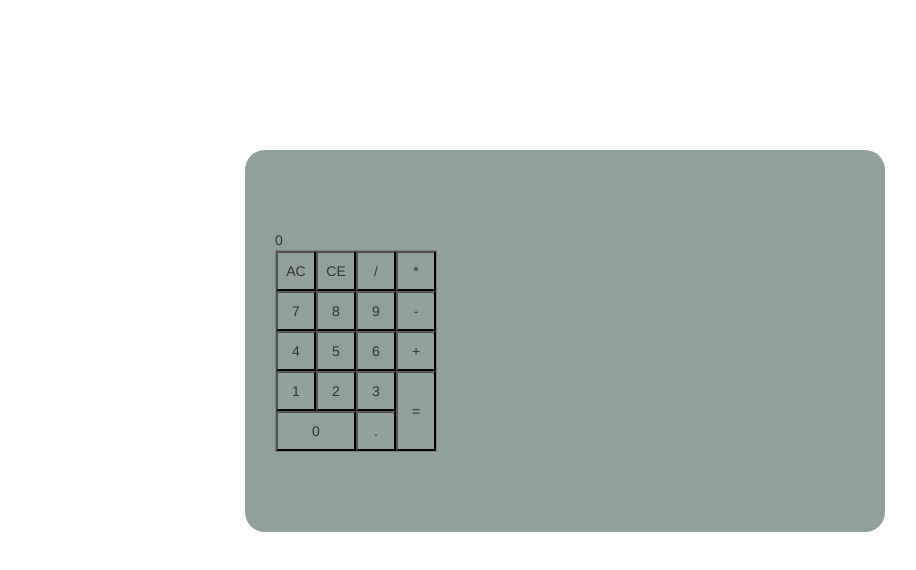
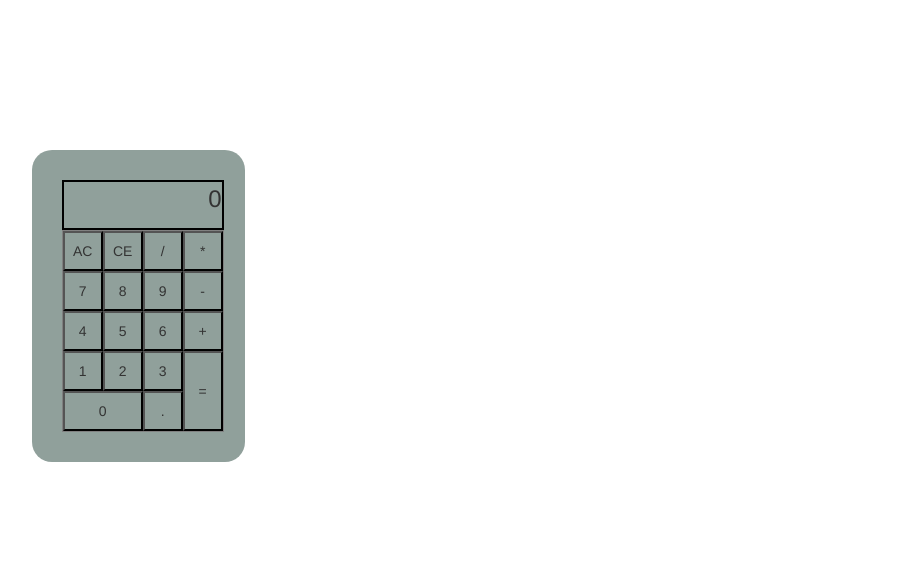
Before and after one commit to ChaosPredictor/07-Calculator, a plain HTML site: page index.html in a window 1280 px wide. Shown: the whole page, without its empty margins (75-991 px from the left). Drawn offline with nearby package versions, Linux system fonts and the light colour scheme; files whose address does not match are found by name.

Commit message:
design changes

```diff
--- a/css/main.css
+++ b/css/main.css
@@ -6,9 +6,9 @@ body{
 .main-div{
 	margin-top:150px;
 	background-color: rgba(34,67,56,0.5);
-	min-width: 400px;
-	padding-top: 80px;
-	padding-bottom: 80px;
+	//min-width: 400px;
+	padding-top: 30px;
+	padding-bottom: 30px;
   border-radius: 20px;
 }
 
@@ -33,3 +33,19 @@ button {
 .duble-col-button{
 				min-width: 80px;
 }
+
+#display-div {
+				width: 162px;
+				height: 50px;
+				border:2px solid black;
+}
+
+#display {
+				text-align: right;
+				font-size: 24px;
+}
+
+#subDisplay {
+				font-size: 12px;
+				min-heigth: 40px;
+}
--- a/index.html
+++ b/index.html
@@ -19,10 +19,12 @@
 		<script src="js/main.js"></script>
 	</head>
 	<body>
-		<div class="col-md-6 col-md-offset-3 main-div">
+		<div class="col-md-2 col-md-offset-1 main-div">
 			<div class="col-md-12 top-part">
-				<div id="subDisplay"></div>
-				<div id="display">0</div>
+				<div id="display-div">
+					<div id="subDisplay"> </div>
+					<div id="display">0</div>
+				</div>
 				<table border="1">
 					<tr>
 						<td><button id="a" class="act-button">AC</button></td>
```
